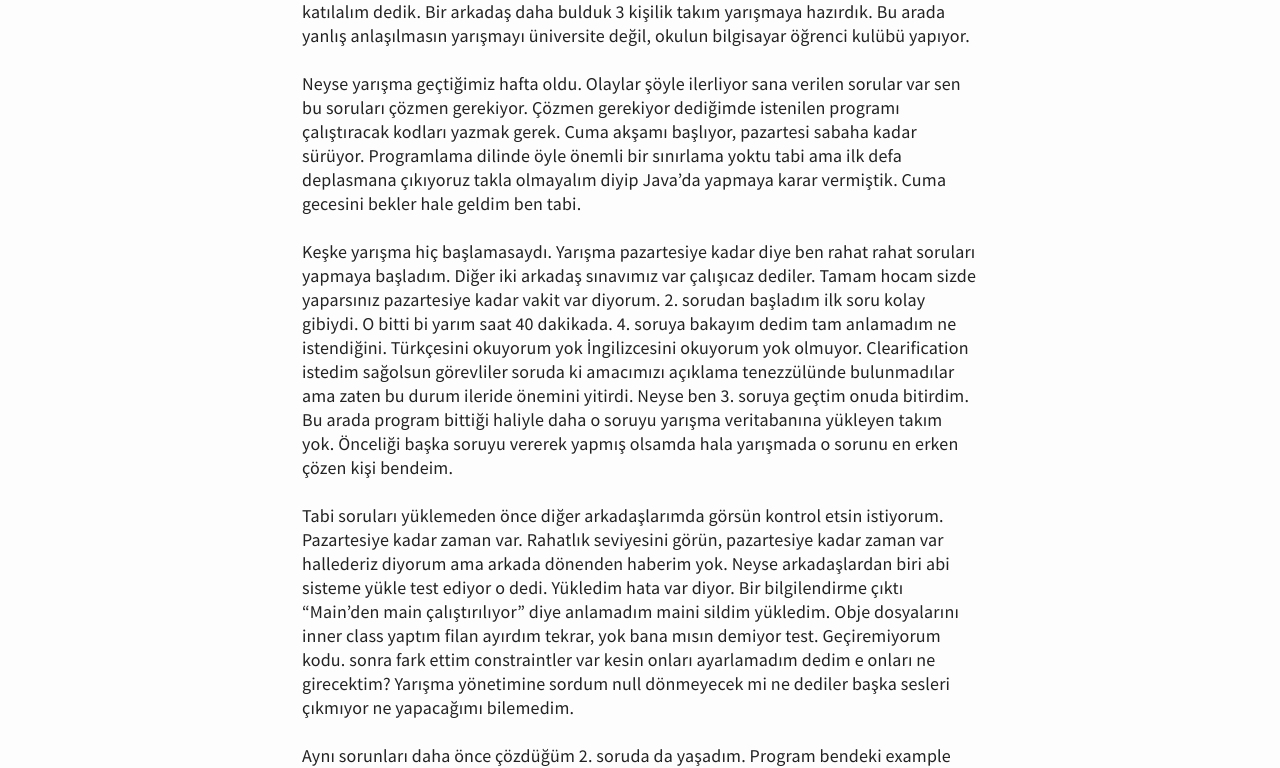
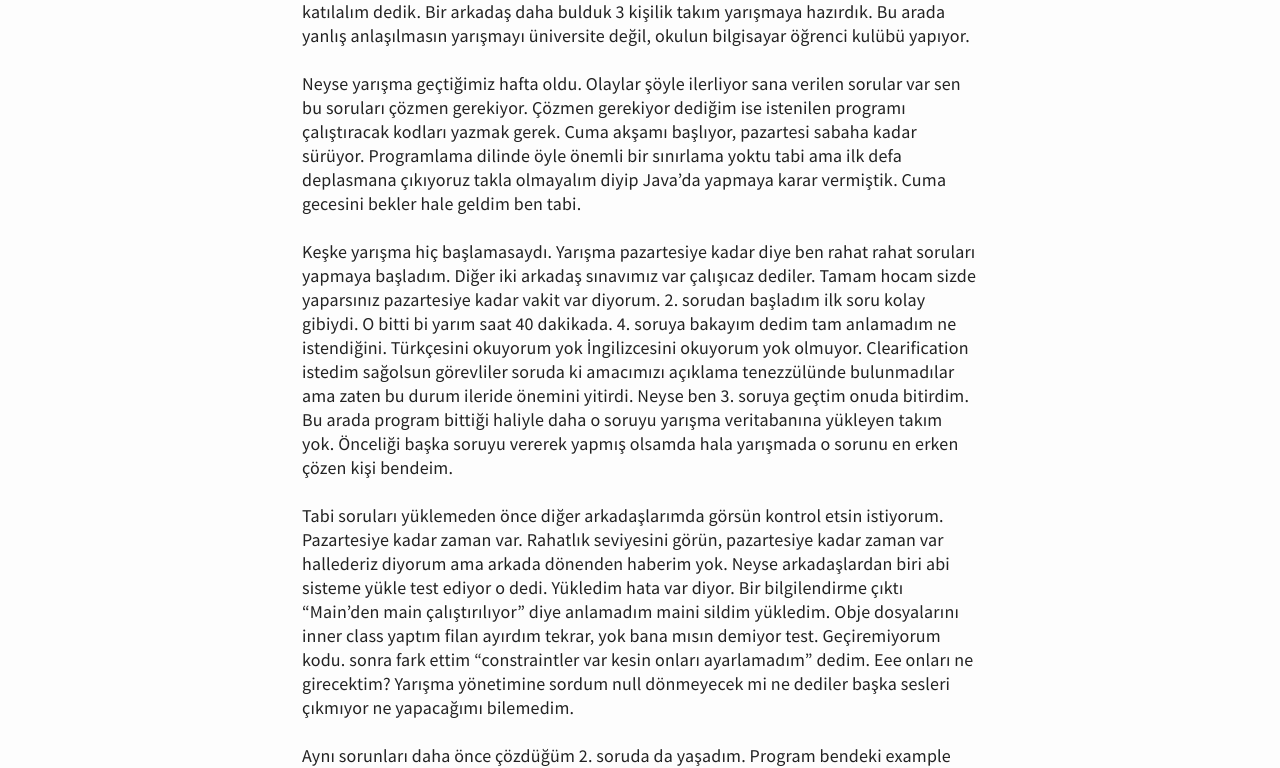
Before and after one commit to tahadarendeli/tahadarendeli.github.io, a Jekyll site: the page built from _posts/2017-04-24-ODTU-Programlama Yarismasi.md, in a window 1280 px wide. Shown: the part 319-1087 px from the top of the page. Built offline with Jekyll 4.4.1, drawn with Linux system fonts in a browser that asks for light colours.

Commit message:
Update 2017-04-24-ODTU-Programlama Yarismasi.md

```diff
--- a/_posts/2017-04-24-ODTU-Programlama Yarismasi.md
+++ b/_posts/2017-04-24-ODTU-Programlama Yarismasi.md
@@ -3,11 +3,11 @@ title: ODTU Programlama Yarışması!
 ---
 Geçtiğimiz hafta bir arkadaşım bana bir yarışmadan bahsetti. "Abi ODTÜ'nün yaptığı bir algoritma yarışması var ona katılalım." dedi. O günde böyle programlamadır CS işlerinde kendimizi fena dolduruşa getirmişiz, "biz girmeyeceğiz de kim girecek" kafasında katılalım dedik. Bir arkadaş daha bulduk 3 kişilik takım yarışmaya hazırdık. Bu arada yanlış anlaşılmasın yarışmayı üniversite değil, okulun bilgisayar öğrenci kulübü yapıyor.
 
-Neyse yarışma geçtiğimiz hafta oldu. Olaylar şöyle ilerliyor sana verilen sorular var sen bu soruları çözmen gerekiyor. Çözmen gerekiyor dediğimde istenilen programı çalıştıracak kodları yazmak gerek. Cuma akşamı başlıyor, pazartesi sabaha kadar sürüyor. Programlama dilinde öyle önemli bir sınırlama yoktu tabi ama ilk defa deplasmana çıkıyoruz takla olmayalım diyip Java'da yapmaya karar vermiştik. Cuma gecesini bekler hale geldim ben tabi.
+Neyse yarışma geçtiğimiz hafta oldu. Olaylar şöyle ilerliyor sana verilen sorular var sen bu soruları çözmen gerekiyor. Çözmen gerekiyor dediğim ise istenilen programı çalıştıracak kodları yazmak gerek. Cuma akşamı başlıyor, pazartesi sabaha kadar sürüyor. Programlama dilinde öyle önemli bir sınırlama yoktu tabi ama ilk defa deplasmana çıkıyoruz takla olmayalım diyip Java'da yapmaya karar vermiştik. Cuma gecesini bekler hale geldim ben tabi.
 
 Keşke yarışma hiç başlamasaydı. Yarışma pazartesiye kadar diye ben rahat rahat soruları yapmaya başladım. Diğer iki arkadaş sınavımız var çalışıcaz dediler. Tamam hocam sizde yaparsınız pazartesiye kadar vakit var diyorum. 2. sorudan başladım ilk soru kolay gibiydi. O bitti bi yarım saat 40 dakikada. 4. soruya bakayım dedim tam anlamadım ne istendiğini. Türkçesini okuyorum yok İngilizcesini okuyorum yok olmuyor. Clearification istedim sağolsun görevliler soruda ki amacımızı açıklama tenezzülünde bulunmadılar ama zaten bu durum ileride önemini yitirdi. Neyse ben 3. soruya geçtim onuda bitirdim. Bu arada program bittiği haliyle daha o soruyu yarışma veritabanına yükleyen takım yok. Önceliği başka soruyu vererek yapmış olsamda hala yarışmada o sorunu en erken çözen kişi bendeim.
 
-Tabi soruları yüklemeden önce diğer arkadaşlarımda görsün kontrol etsin istiyorum. Pazartesiye kadar zaman var. Rahatlık seviyesini görün, pazartesiye kadar zaman var hallederiz diyorum ama arkada dönenden haberim yok. Neyse arkadaşlardan biri abi sisteme yükle test ediyor o dedi. Yükledim hata var diyor. Bir bilgilendirme çıktı "Main'den main çalıştırılıyor" diye anlamadım maini sildim yükledim. Obje dosyalarını inner class yaptım filan ayırdım tekrar, yok bana mısın demiyor test. Geçiremiyorum kodu. sonra fark ettim constraintler var kesin onları ayarlamadım dedim e onları ne girecektim? Yarışma yönetimine sordum null dönmeyecek mi ne dediler başka sesleri çıkmıyor ne yapacağımı bilemedim.
+Tabi soruları yüklemeden önce diğer arkadaşlarımda görsün kontrol etsin istiyorum. Pazartesiye kadar zaman var. Rahatlık seviyesini görün, pazartesiye kadar zaman var hallederiz diyorum ama arkada dönenden haberim yok. Neyse arkadaşlardan biri abi sisteme yükle test ediyor o dedi. Yükledim hata var diyor. Bir bilgilendirme çıktı "Main'den main çalıştırılıyor" diye anlamadım maini sildim yükledim. Obje dosyalarını inner class yaptım filan ayırdım tekrar, yok bana mısın demiyor test. Geçiremiyorum kodu. sonra fark ettim "constraintler var kesin onları ayarlamadım" dedim. Eee onları ne girecektim? Yarışma yönetimine sordum null dönmeyecek mi ne dediler başka sesleri çıkmıyor ne yapacağımı bilemedim.
 
 Aynı sorunları daha önce çözdüğüm 2. soruda da yaşadım. Program bendeki example input ve outputa göre doğru çalışıyor ama yükleyince birşeyler karışıyor ve kimse bana ışık tutmuyordu program böyle çalışıyor, şöyle çalışıyor, şöyle input-output girecek. Birde üzerine yanlış girdiğim her deneme için puan kaybettim. Sonradan fark ettim ki her açtığım sorunun ardından bir zamanlayıcı başlıyor ve ben puanımı ona göre alıyormuşum. Tüm bunları gördükten sonra zaten tüm hevesim kaçtı yarışmadan. Baktım böyle, bir gecede iki tane CS 102 ödevi yapılıyormuş dedim ve cuma gecemin kalanından keyif almaya çalıştım.
 
```
